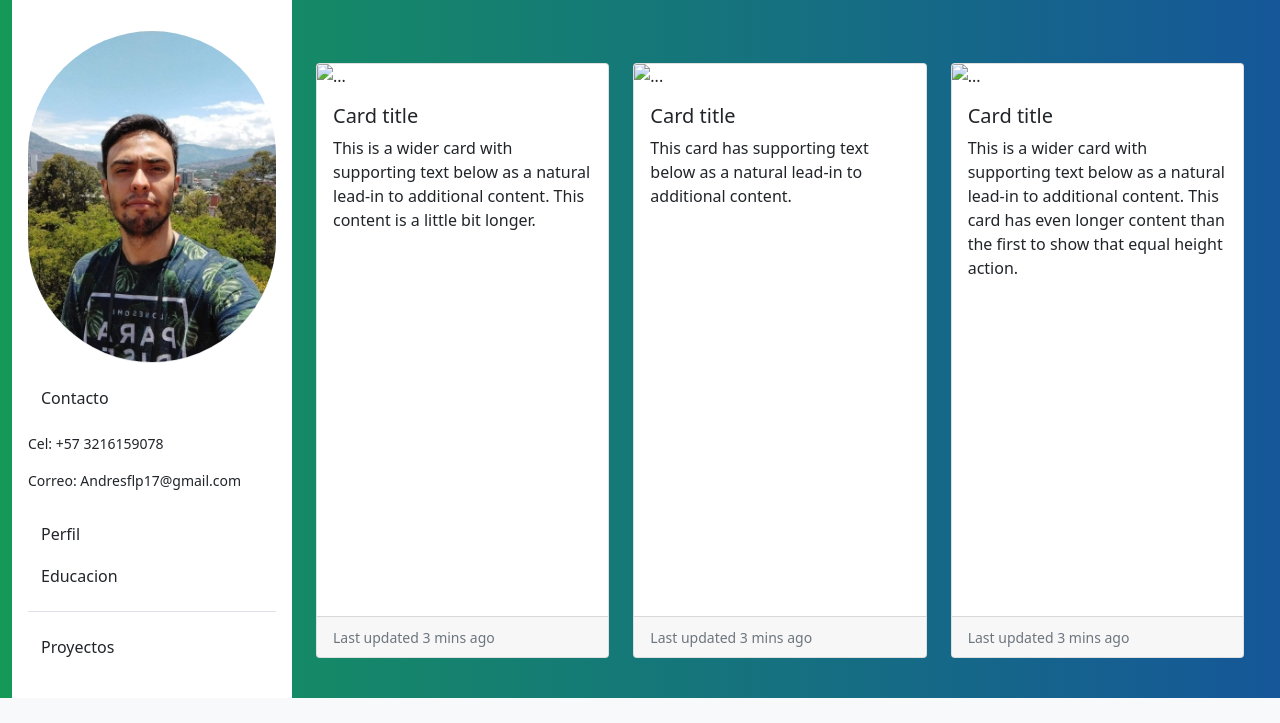
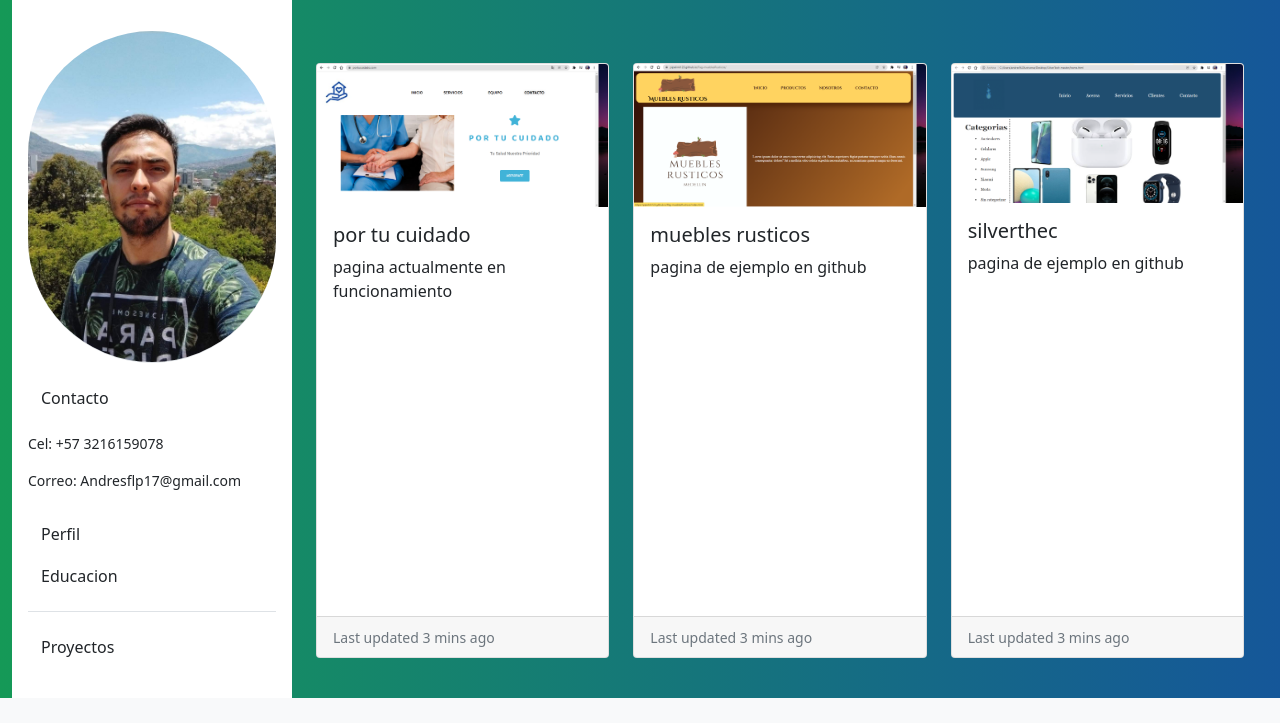
Before and after one commit to pipelink123/Portafolio-AndresFranco, a plain HTML site: page contaccto.html in a window 1280 px wide. Shown: the part 57-780 px from the top of the page. Drawn offline with Linux system fonts and the light colour scheme.

Commit message:
terminando ajustes

```diff
--- a/contaccto.html
+++ b/contaccto.html
@@ -167,11 +167,10 @@
             <div class="row row-cols-1 row-cols-md-3 g-4 mt-3 mb-3 p-4">
                 <div class="col">
                     <div class="card h-100">
-                        <img src="Assets/imagenes/6.png" class="card-img-top" alt="...">
+                        <img src="Assets/imagenes/imagen15.png" class="card-img-top" alt="...">
                         <div class="card-body">
-                            <h5 class="card-title">Card title</h5>
-                            <p class="card-text">This is a wider card with supporting text below as a natural lead-in to
-                                additional content. This content is a little bit longer.</p>
+                            <h5 class="card-title">por tu cuidado</h5>
+                            <p class="card-text">pagina actualmente en funcionamiento</p>
                         </div>
                         <div class="card-footer">
                             <small class="text-muted">Last updated 3 mins ago</small>
@@ -180,11 +179,10 @@
                 </div>
                 <div class="col">
                     <div class="card h-100">
-                        <img src="Assets/imagenes/6.png" class="card-img-top" alt="...">
+                        <img src="Assets/imagenes/imagen16.png" class="card-img-top" alt="...">
                         <div class="card-body">
-                            <h5 class="card-title">Card title</h5>
-                            <p class="card-text">This card has supporting text below as a natural lead-in to additional
-                                content.
+                            <h5 class="card-title">muebles rusticos</h5>
+                            <p class="card-text">pagina de ejemplo en github
                             </p>
                         </div>
                         <div class="card-footer">
@@ -194,13 +192,10 @@
                 </div>
                 <div class="col">
                     <div class="card h-100">
-                        <img src="Assets/imagenes/6.png" class="card-img-top" alt="...">
+                        <img src="Assets/imagenes/imagen17.png" class="card-img-top" alt="...">
                         <div class="card-body">
-                            <h5 class="card-title">Card title</h5>
-                            <p class="card-text">This is a wider card with supporting text below as a natural lead-in to
-                                additional content. This card has even longer content than the first to show that equal
-                                height
-                                action.</p>
+                            <h5 class="card-title">silverthec</h5>
+                            <p class="card-text">pagina de ejemplo en github</p>
                         </div>
                         <div class="card-footer">
                             <small class="text-muted">Last updated 3 mins ago</small>
@@ -362,7 +357,7 @@
         <!-- Copyright -->
         <div class="text-center text-black p-3" style="background-color: rgba(0, 0, 0, 0.2);">
             © 2020 Copyright:
-            <a class="text-white" href="https://mdbootstrap.com/">MDBootstrap.com</a>
+            <a class="text-white" href="https://pipelink123.github.io/Portafolio-AndresFranco/">repositorio</a>
         </div>
         <!-- Copyright -->
     </footer>
```
Also changed, not shown: index.html (+10 -10 lines), Assets/imagenes/10.jpg (added), Assets/imagenes/11.jpg (added), Assets/imagenes/12.jpg (added), Assets/imagenes/13.jpg (added), Assets/imagenes/14.jpg (added), Assets/imagenes/9.jpg (added), Assets/imagenes/imagen15.png (added), Assets/imagenes/imagen16.png (added), Assets/imagenes/imagen17.png (added).
